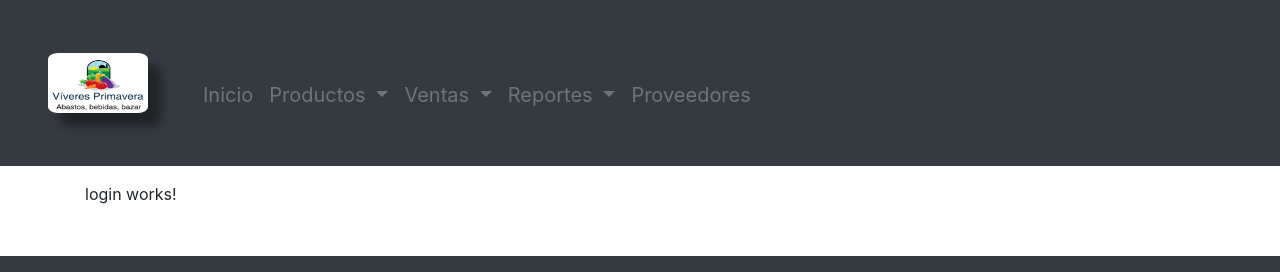
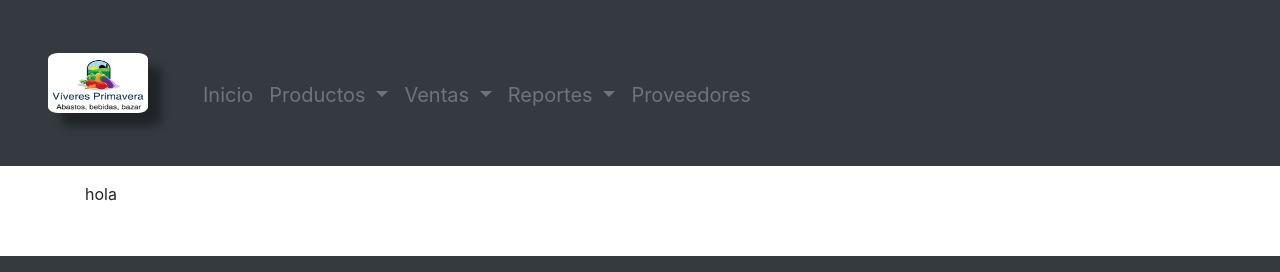
Before and after one commit to bryan-recors/inventario_frontend, an Angular app: page /login in a window 1280 px wide. Shown: the top 272 px of the page. Built offline with nearby package versions, Linux system fonts and the light colour scheme.

Commit message:
puse un hola en login (#1)

```diff
--- a/src/app/vistas/login/login.component.html
+++ b/src/app/vistas/login/login.component.html
@@ -1 +1 @@
-<p>login works!</p>
+<p>hola</p>
```
